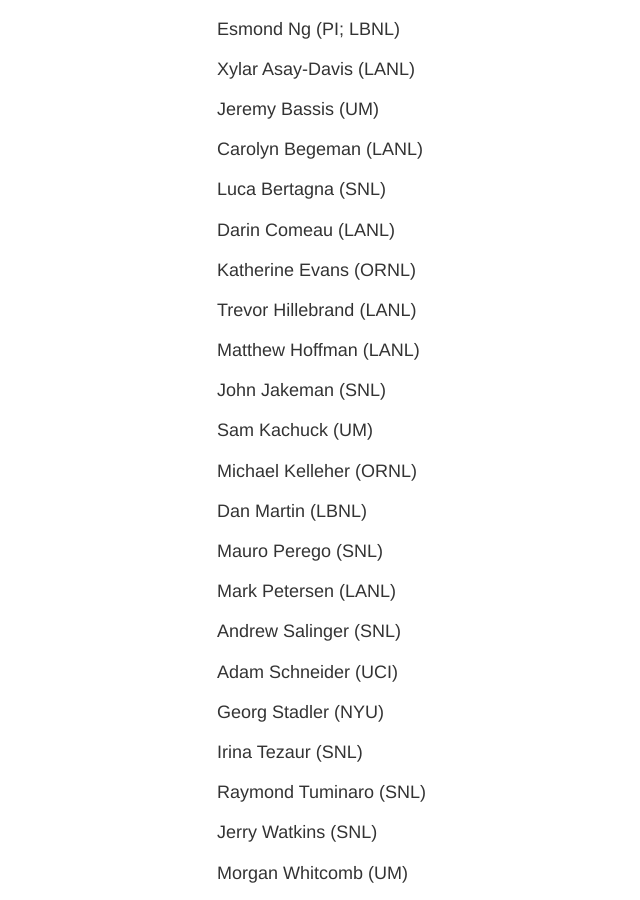
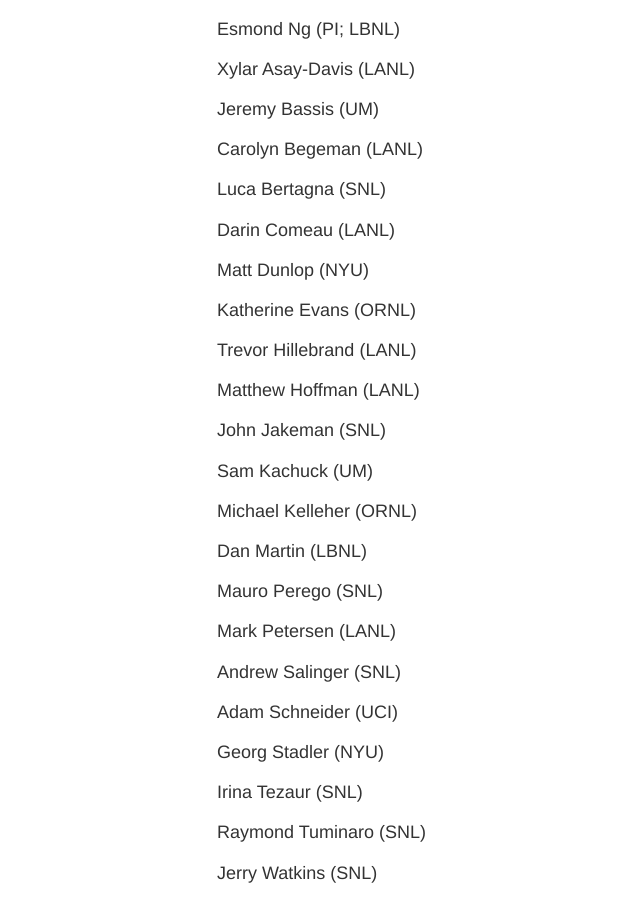
Before and after one commit to SLE-E3SM/SLE-E3SM.github.io, a Jekyll site: the page built from participants.md, in a window 1280 px wide and 900 px high, scrolled down 324 px. Shown: the whole window, without its empty margins (63-703 px from the left). Built offline with Jekyll 4.4.1, drawn with Linux system fonts in a browser that asks for light colours.

Commit message:
Update participants.md

```diff
--- a/participants.md
+++ b/participants.md
@@ -18,6 +18,8 @@ Carolyn Begeman (LANL)
 Luca Bertagna (SNL)
 
 Darin Comeau (LANL)
+
+Matt Dunlop (NYU)
 
 Katherine Evans (ORNL)
 
```
